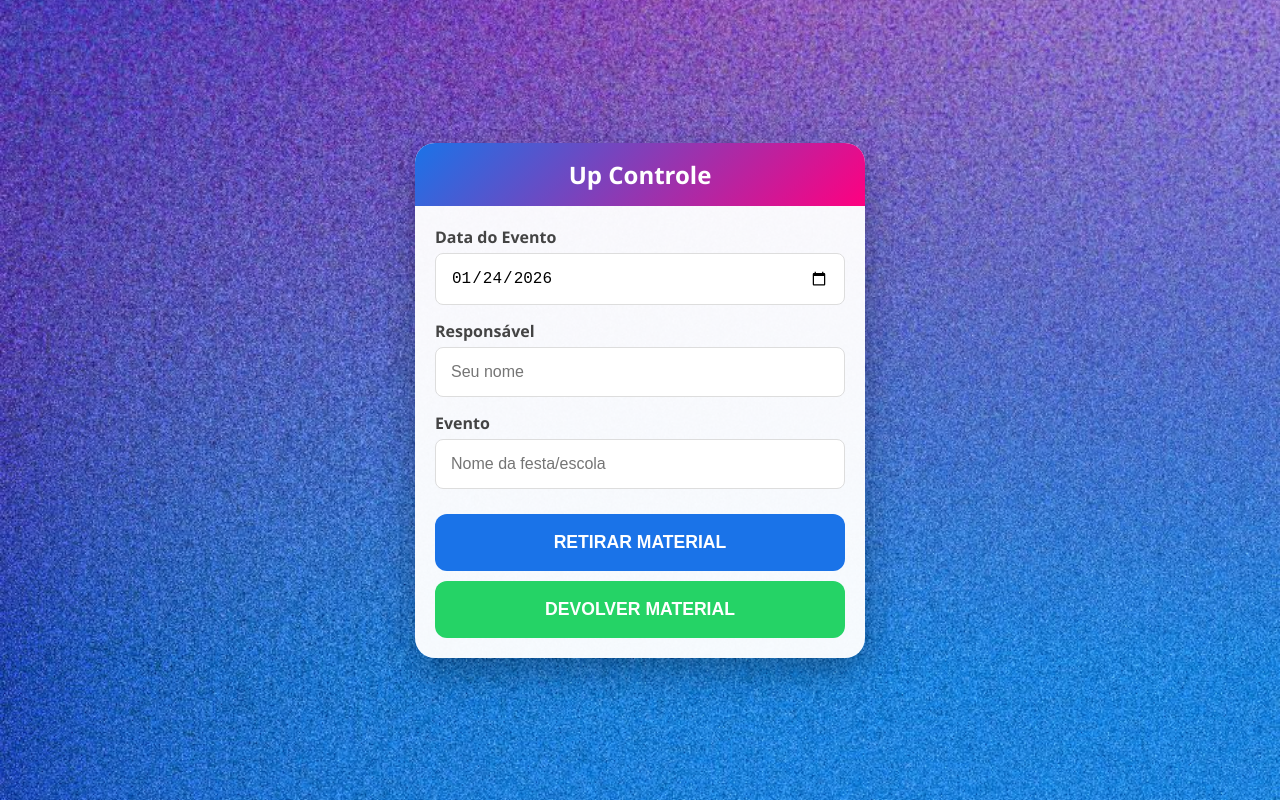
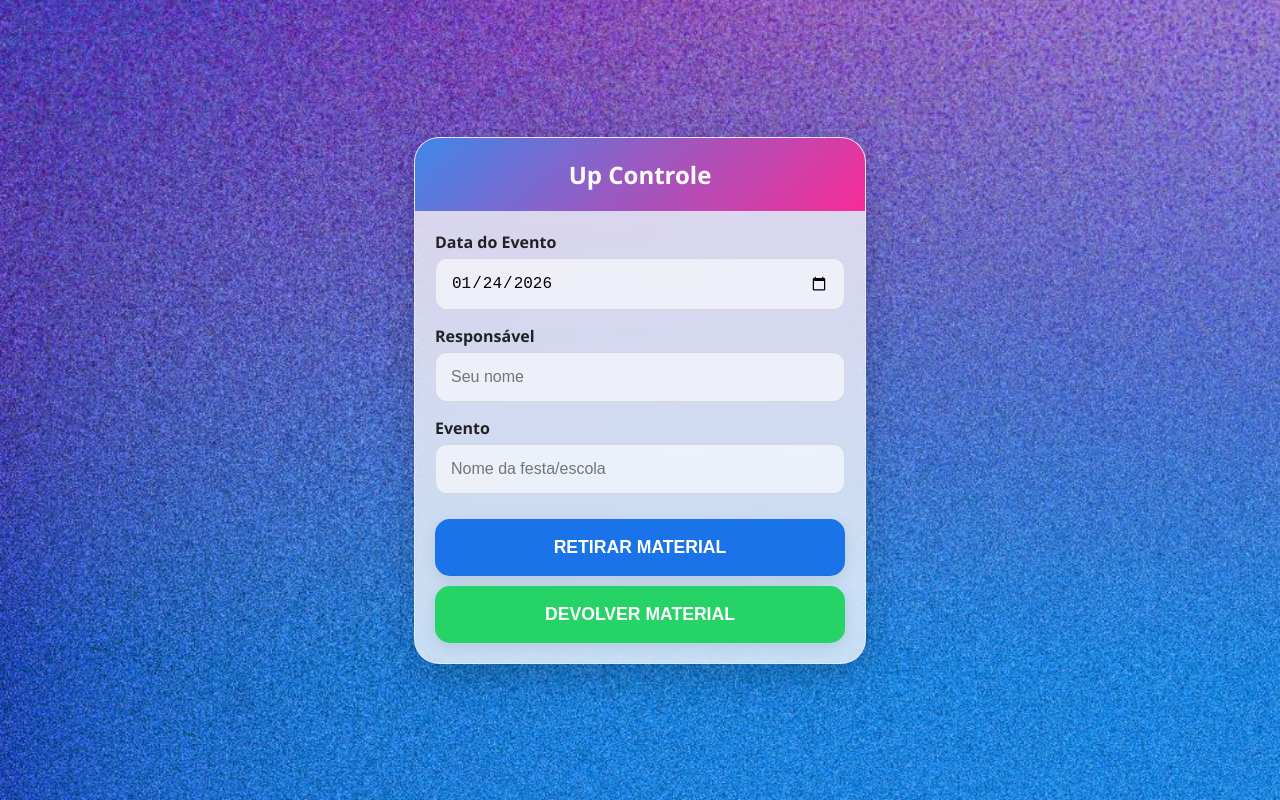
Before and after one commit to Deymmes/up-control, a plain HTML site: page index.html in a window 1280 px wide. Drawn offline with Linux system fonts and the light colour scheme.

Commit message:
Update index.html

```diff
--- a/index.html
+++ b/index.html
@@ -14,12 +14,11 @@
             font-family: 'Segoe UI', sans-serif;
             margin: 0;
             padding: 0;
-            /* Centralização Mágica */
             display: flex;
             justify-content: center;
             align-items: center;
             min-height: 100vh;
-            /* Configuração do Background */
+            /* Fundo com imagem */
             background-image: url('fundo.jpg');
             background-size: cover;
             background-position: center;
@@ -30,26 +29,70 @@
         .app-container {
             width: 90%;
             max-width: 450px;
-            background: rgba(255, 255, 255, 0.96); /* Branco levemente transparente */
-            border-radius: 20px;
-            box-shadow: 0 15px 35px rgba(0,0,0,0.3);
+            /* EFEITO VIDRO (Glassmorphism) */
+            background: rgba(255, 255, 255, 0.75); /* Branco bem transparente */
+            backdrop-filter: blur(15px); /* Desfoca o fundo atrás do card */
+            -webkit-backdrop-filter: blur(15px); /* Suporte para Safari/iPhone */
+            border: 1px solid rgba(255, 255, 255, 0.4); /* Bordinha branca que brilha como vidro */
+
+            border-radius: 25px;
+            box-shadow: 0 15px 35px rgba(0,0,0,0.2);
             margin: auto;
             overflow: hidden;
         }
 
-        header { background: linear-gradient(135deg, var(--primary), var(--secondary)); color: white; padding: 15px; text-align: center; }
+        header {
+            background: linear-gradient(135deg, rgba(26, 115, 232, 0.8), rgba(255, 0, 128, 0.8));
+            color: white;
+            padding: 20px;
+            text-align: center;
+        }
+
         .tela { padding: 20px; display: none; }
         .ativa { display: block; }
-        .item { display: flex; justify-content: space-between; align-items: center; padding: 12px; border-bottom: 1px solid #eee; }
+
+        /* Estilo dos itens no checklist */
+        .item {
+            display: flex;
+            justify-content: space-between;
+            align-items: center;
+            padding: 12px;
+            border-bottom: 1px solid rgba(0, 0, 0, 0.05);
+        }
+
         .item-nome { font-weight: bold; color: #333; }
         .controles { display: flex; align-items: center; gap: 10px; }
         .btn-status { border: none; width: 40px; height: 40px; border-radius: 10px; font-size: 1.2em; font-weight: bold; cursor: pointer; color: white; }
         .btn-mais { background: var(--primary); }
-        .btn-menos { background: #ccc; color: #333; }
+        .btn-menos { background: #bbb; color: white; }
         .contador { font-weight: bold; font-size: 1.2em; min-width: 30px; text-align: center; }
-        input, textarea { width: 100%; padding: 15px; margin-bottom: 15px; border: 1px solid #ddd; border-radius: 8px; box-sizing: border-box; font-size: 16px; background: white; }
-        .btn-grande { width: 100%; padding: 18px; border: none; border-radius: 12px; font-size: 1.1em; font-weight: bold; cursor: pointer; color: white; margin-top: 10px; }
-        .label-bold { font-weight: bold; display: block; margin-bottom: 5px; color: #444; }
+
+        /* Inputs e Botões */
+        input, textarea {
+            width: 100%;
+            padding: 15px;
+            margin-bottom: 15px;
+            border: 1px solid rgba(0,0,0,0.1);
+            border-radius: 12px;
+            box-sizing: border-box;
+            font-size: 16px;
+            background: rgba(255, 255, 255, 0.6);
+        }
+
+        .btn-grande {
+            width: 100%;
+            padding: 18px;
+            border: none;
+            border-radius: 15px;
+            font-size: 1.1em;
+            font-weight: bold;
+            cursor: pointer;
+            color: white;
+            margin-top: 10px;
+            box-shadow: 0 4px 15px rgba(0,0,0,0.1);
+        }
+
+        .label-bold { font-weight: bold; display: block; margin-bottom: 5px; color: #222; }
     </style>
 </head>
 <body>
@@ -72,7 +115,7 @@
     </div>
 
     <div id="tela-app" class="tela" style="padding:0">
-        <div id="info-header" style="padding:15px; background:#f0f0f0; font-size:0.85em; font-weight:bold; border-bottom:1px solid #ddd; line-height: 1.4;"></div>
+        <div id="info-header" style="padding:15px; background:rgba(0,0,0,0.05); font-size:0.85em; font-weight:bold; border-bottom:1px solid rgba(0,0,0,0.1); line-height: 1.4;"></div>
         <div id="lista-itens"></div>
         <div style="padding:20px">
             <button class="btn-grande" style="background:var(--secondary)" onclick="verificarFinalizacao()">FINALIZAR REGISTRO</button>
@@ -82,12 +125,13 @@
     <div id="tela-perda" class="tela">
         <h3>⚠️ Itens Faltantes</h3>
         <p>A quantidade devolvida é menor que a retirada. Explique o que houve:</p>
-        <textarea id="justificativa" rows="4" placeholder="Ex: 1 bola estourou durante a recreação."></textarea>
+        <textarea id="justificativa" rows="4" placeholder="Ex: 1 bola estourou..."></textarea>
         <button class="btn-grande" style="background:var(--success)" onclick="enviarTudo()">ENVIAR RELATÓRIO FINAL</button>
     </div>
 </div>
 
 <script>
+    // Seus dados do Firebase (Mantenha os mesmos)
     const firebaseConfig = {
         apiKey: "AIzaSyBYe0mjBHOY9C-X2u3PzLkJZkmnWCcv8gc",
         authDomain: "up-controle-bd307.firebaseapp.com",
```
